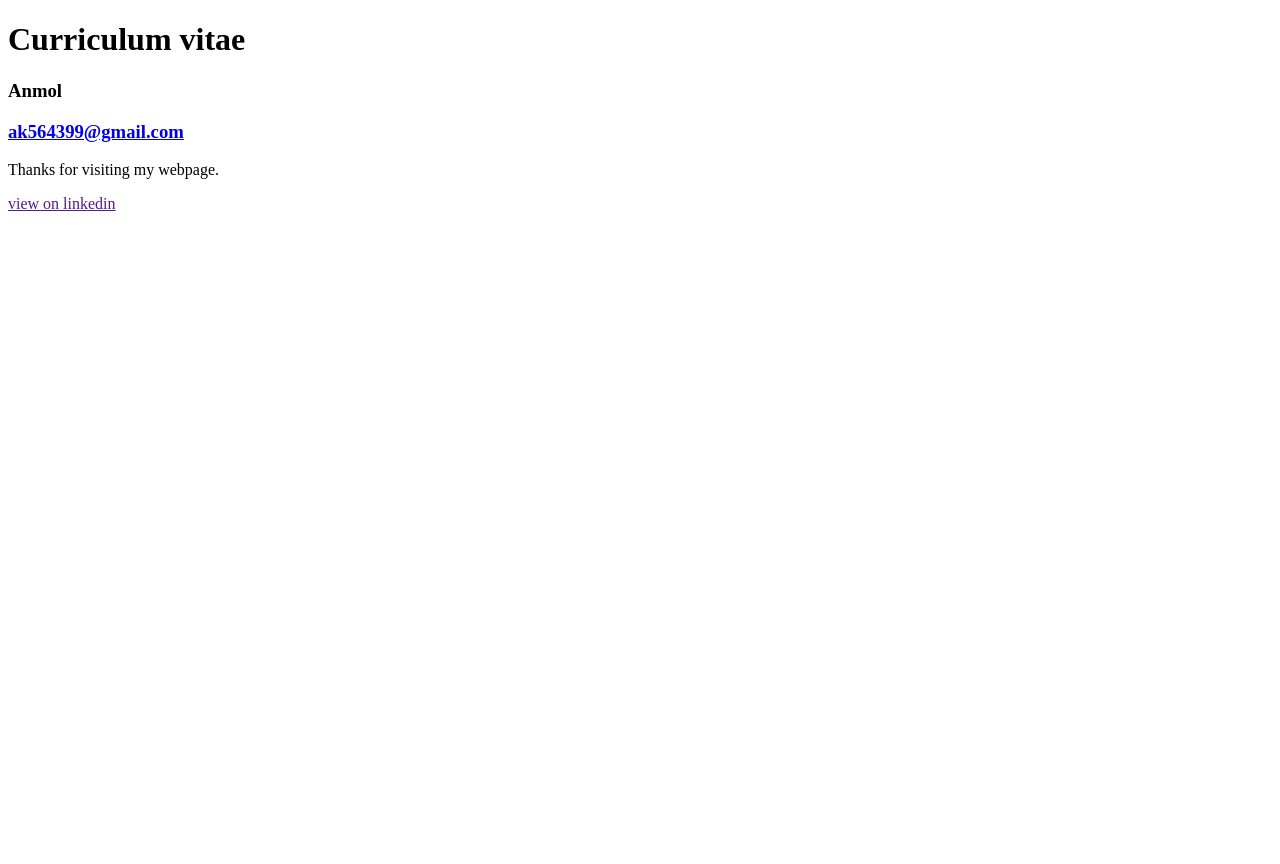
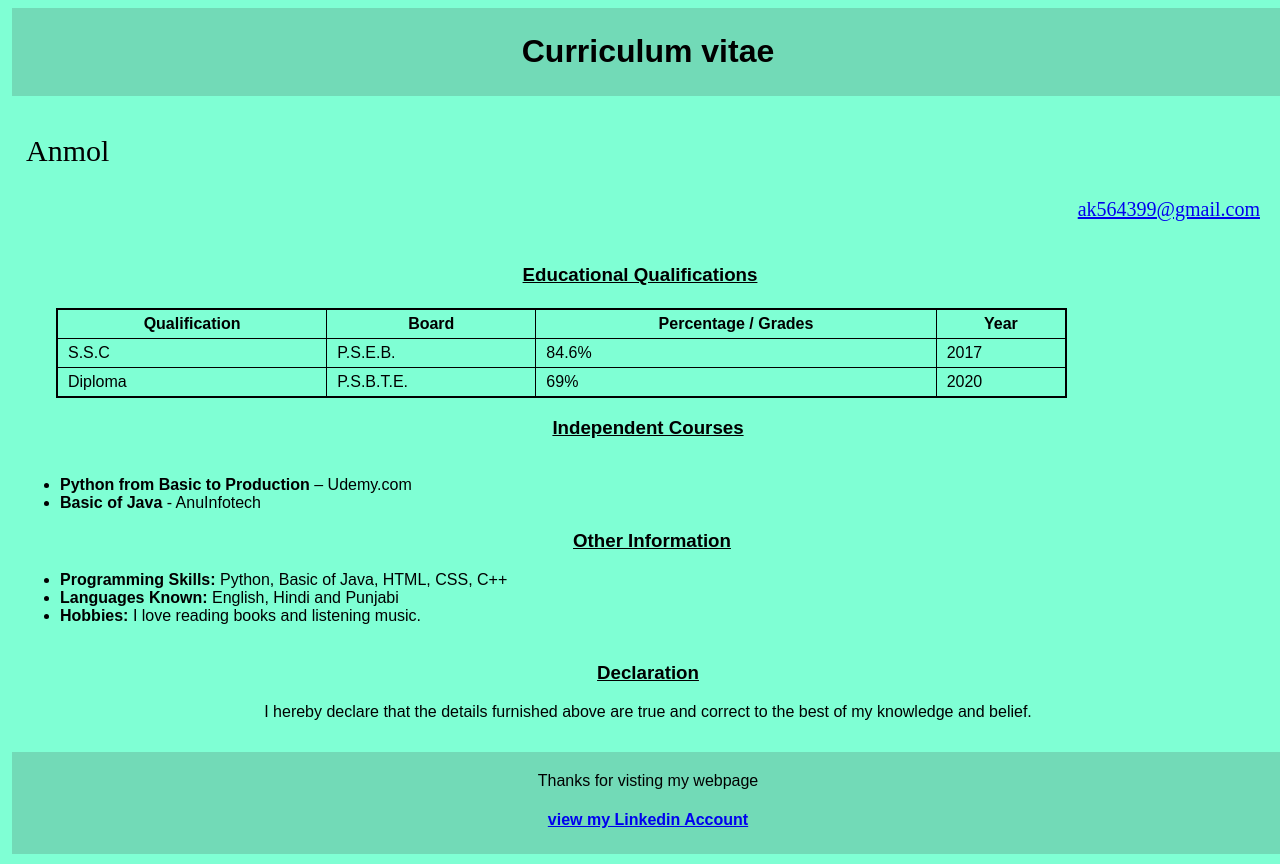
Before and after one commit to anmolkk/anmolkk.github.io, a plain HTML site: page index.html in a window 1280 px wide. Before the commit the page ends 800 px from the top, so only its background shows below. Drawn offline with Linux system fonts and the light colour scheme.

Commit message:
Update index.html
update main index file

```diff
--- a/index.html
+++ b/index.html
@@ -3,16 +3,85 @@
 <head>
     <meta name="viewport" content="width=device-width, initial-scale=1.0">
     <title>Curriculum Vitae</title>
+    <link rel="stylesheet" href="cv.css">
 </head>
+
 <body>
+    <div id="top">
+    <h1>Curriculum vitae</h1>
+    </div>
+
     <div id="header">
-        <h1>Curriculum vitae</h1>
+
+    <p id="name">Anmol</p>
+    <a href="mailto:ak564399@gmail.com" target="_blank">
+        <p id="email">ak564399@gmail.com</p>
+    </a>
     </div>
-    <h3 id="name">Anmol</h3>
-    <a href="mailto:ak564399@gmail.com"><h3>ak564399@gmail.com</h3></a>
+
+    <h3>Educational Qualifications</h3>
+    <div id="main">
+    <table>
+        <thead>
+        <tr id="heading">
+            <th>Qualification</th>
+            <th>Board</th>
+            <th>Percentage / Grades</th>
+            <th>Year</th>
+        </tr>
+        </thead>
+        <tr>
+            <td>S.S.C</td>
+            <td>P.S.E.B.</td>
+            <td>84.6%</td>
+            <td>2017</td>
+        </tr>
+        <tr>
+            <td>Diploma</td>
+            <td>P.S.B.T.E.</td>
+            <td>69%</td>
+            <td>2020</td>
+        </tr>
+    </table>
+
+    <h3>Independent Courses</h3>
+    <div id="mid">
+        <ul>
+            <li>
+                <span class="course-name">Python from Basic to Production</span> – Udemy.com</li>
+            <li>
+                <span class="course-name">Basic of Java</span> - AnuInfotech</li>
+        </ul>
+
+        <h3>Other Information</h3>
+    <ul>
+        <li>
+            <span class="course-name">Programming Skills:</span>
+                Python, Basic of Java, HTML, CSS, C++</li>
+        <li>
+            <span class="course-name">
+                Languages Known:
+            </span> English, Hindi and Punjabi</li>
+
+        <li>
+            <span class="course-name">Hobbies:</span>
+            I love reading books and listening music.
+        </li>
+    </ul>
+    </div>
+
+    <h3>Declaration</h3>
+    <p>
+        I hereby declare that the details furnished above are true and correct to the best of my knowledge and belief.
+    </p>
+    </div>
+
     <div id="footer">
-        <p>Thanks for visiting my webpage.</p>
-        <a href=""><p>view on linkedin</p></a>
+        <p>Thanks for visting my webpage</p>
+        <a href="https://www.linkedin.com/in/anmol-kumar-a081291b7">
+            <h4>view my Linkedin Account</h4>
+        </a>
     </div>
+
 </body>
 </html>
```
